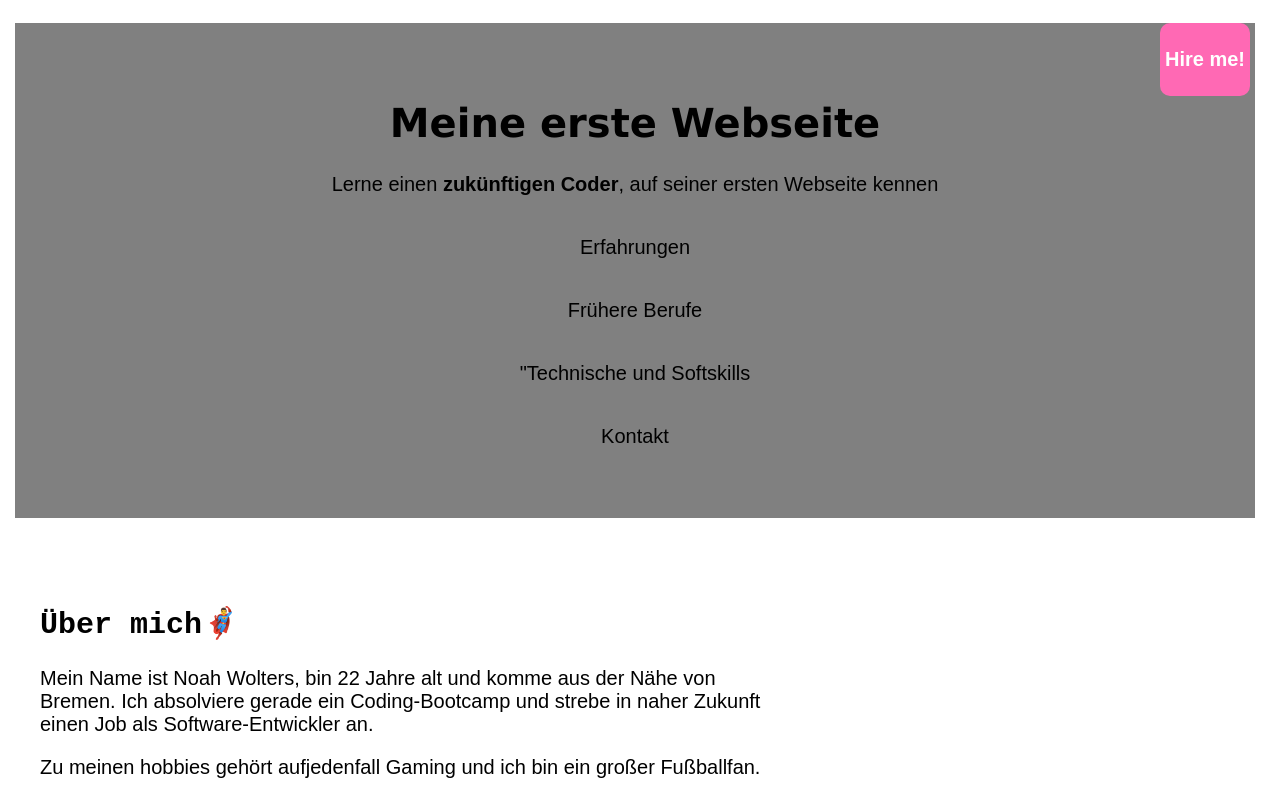
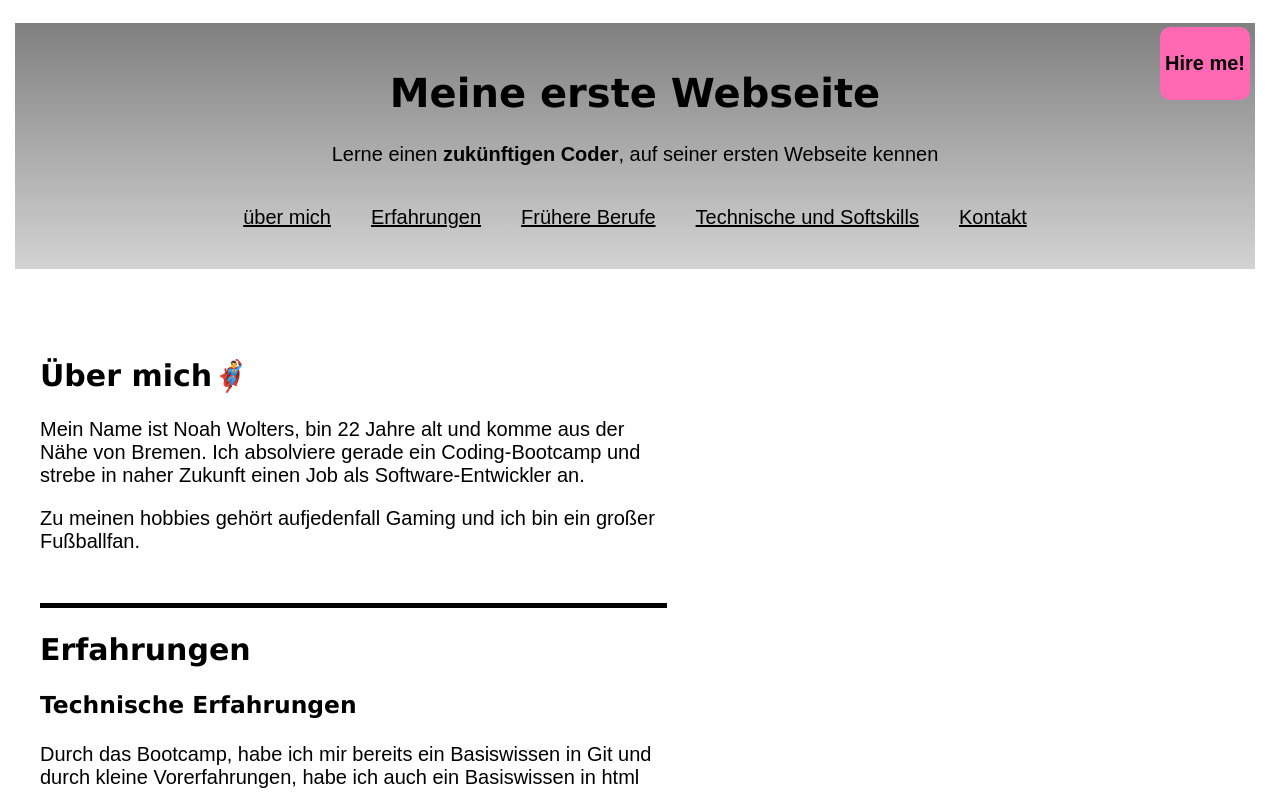
Before and after one commit to NoahWolters/first-steps-with-git, a plain HTML site: page html-task/index.html in a window 1280 px wide. Shown: the top 800 px of the page. Drawn offline with nearby package versions, Linux system fonts and the light colour scheme.

Commit message:
initial commit

```diff
--- a/html-task/index.html
+++ b/html-task/index.html
@@ -18,15 +18,16 @@
         <h1>Meine erste Webseite</h1>
         <p>Lerne einen <strong>zukünftigen Coder</strong>, auf seiner ersten Webseite kennen </p>
         <nav class="navigation">
-            <a class="nav-link">Erfahrungen</a>
-            <a class="nav-link">Frühere Berufe</a>
-            <a class="nav-link">"Technische und Softskills</a>
-            <a class="nav-link">Kontakt</a>
+            <a class="nav-link" href="über mich">über mich</a>
+            <a class="nav-link" href="Erfahrungen">Erfahrungen</a>
+            <a class="nav-link" href="Frühere Berufe">Frühere Berufe</a>
+            <a class="nav-link" href="Technische und softskills">Technische und Softskills</a>
+            <a class="nav-link" href="Kontakt">Kontakt</a>
         </nav>
     </header>
     <main>
         <article id="Über mich">
-            <h2>Über mich</h2>
+            <h2 class="über-mich">Über mich</h2>
 
             <p> Mein Name ist Noah Wolters, bin 22 Jahre alt und komme aus der Nähe von Bremen. Ich absolviere gerade
                 ein Coding-Bootcamp und strebe in naher Zukunft einen Job als Software-Entwickler an.</p>
@@ -82,6 +83,10 @@
 
 
     </main>
+    <footer>
+        <p>hat Ihnen mein Lebenslauf gefallen? <strong>Kontaktieren sie mich!</strong></p>
+    </footer>
+
     <article id="Kontakt">
         <h3>Kontakt</h3>
         <ul>
@@ -90,7 +95,9 @@
         </ul>
     </article>
     <aside>
-        <p class="hire-me"><strong>Hire me!</strong></p </aside>
+        <p class="hire-me"><strong>Hire me!</strong></p>
+    </aside>
+
 
 </body>
 
--- a/html-task/style.css
+++ b/html-task/style.css
@@ -4,41 +4,42 @@
 body {
   margin: 0px;
   padding: 1rem;
+  --background-color: white;
+  --text-color: black;
+  --accent-color: hotpink;
+  --brand-color: green;
 }
 * {
   font-family: Arial, Helvetica, sans-serif;
 }
+
 @media screen and(min-width:768px) {
   html {
     font-size: 16px;
   }
-  @media screen and (min-width: 992px) {
-    html {
-      font-size: 20px;
-    }
+}
+@media screen and (min-width: 992px) {
+  html {
+    font-size: 20px;
   }
 }
-h1 {
+h1,
+h2,
+h3 {
   font-family: Verdana, Geneva, Tahoma, sans-serif;
 }
-h2 {
-  font-family: "Courier New", Courier, monospace;
-}
-h3 {
-  font-family: "Times New Roman", Times, serif;
-}
 main {
-  max-width: 40ch;
   margin: 0;
   padding: 1rem;
-  max-width: 70ch;
+  max-width: 60ch;
 }
 header {
   text-align: center;
   background-color: grey;
-  padding: 2.5rem 1rem;
+  padding: 1rem 1rem;
   position: relative;
   right: 0.25rem;
+  background-image: linear-gradient(grey, lightgray);
 }
 article + article {
   margin-top: 2.5rem;
@@ -48,34 +49,38 @@ article {
 }
 .nav-link {
   padding: 1rem;
+  transition: background-color 1s;
+  color: var(--text-color);
 }
-.nav-link {
-  color: black;
+.nav-link:focus {
+  background-color: silver;
 }
+
 .nav-link:hover {
   color: darkslategrey;
+  background-color: silver;
 }
 .nav-link:active {
-  color: lightgreen;
+  color: var(--brand-color);
 }
 article:nth-child(2) {
-  border-top: 0.25rem solid black;
+  border-top: 0.25rem solid var(--text-color);
 }
 article:nth-child(3) {
-  border-top: 0.25rem solid black;
+  border-top: 0.25rem solid var(--text-color);
 }
 article:nth-child(4) {
-  border-top: 0.25rem solid black;
+  border-top: 0.25rem solid var(--text-color);
 }
 article:nth-child(5) {
-  border-top: 0.25rem solid black;
+  border-top: 0.25rem solid var(--text-color);
 }
 
 ::selection {
-  background-color: green;
-  color: white;
+  background-color: var(--brand-color);
+  color: var(--accent-color);
 }
-h2::after {
+.über-mich::after {
   content: "🦸‍♂️";
 }
 
@@ -96,16 +101,21 @@ header {
   bottom: 1rem;
 }
 aside {
-  color: white;
-  background-color: hotpink;
+  color: var(--text-color);
+  background-color: var(--accent-color);
   padding: 0.25rem;
   position: absolute;
-  top: 1.15rem;
+  top: 1.35rem;
   right: 1.5rem;
   border-radius: 0.5rem;
 }
 aside {
   position: fixed;
+}
+
+.hire-me:hover {
+  transition: 2s;
+  transform: rotateX(360deg);
 }
 
 @media print {
@@ -121,8 +131,9 @@ aside {
 
 .navigation {
   display: flex;
-  flex-direction: column;
+  flex-direction: row;
   align-items: center;
+  justify-content: center;
 }
 @media screen and(768px) {
   .navigation {
@@ -133,6 +144,13 @@ aside {
 .experience {
   display: flex;
   flex-direction: row;
-  background-color: white;
+  background-image: linear-gradient(white, white);
   justify-content: space-between;
 }
+footer {
+  height: 50px;
+  width: 600px;
+  display: flex;
+  justify-content: center;
+  background-image: linear-gradient(grey, gainsboro);
+}
```
